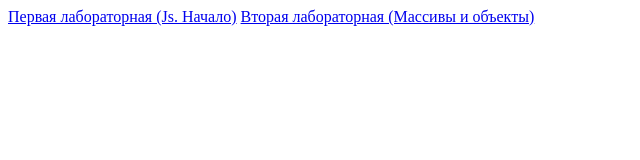
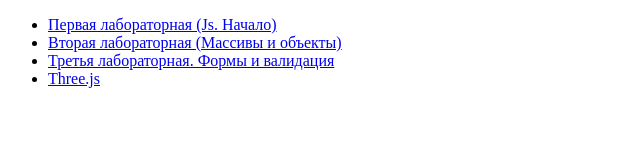
Before and after one commit to Sof7ik/web-mospolytech, a plain HTML site: page JS_3_sem/index.html in a window 1280 px wide. Shown: the whole page, without its empty margins (0-640 px from the left). Drawn offline with Linux system fonts and the light colour scheme.

Commit message:
added 3 lab

```diff
--- a/JS_3_sem/index.html
+++ b/JS_3_sem/index.html
@@ -8,7 +8,22 @@
   <title>Лабораторные работы JS Бычков Леонид</title>
 </head>
 <body>
-<a href="./1_lab/">Первая лабораторная (Js. Начало)</a>
-<a href="./2_lab/">Вторая лабораторная (Массивы и объекты)</a>
+<ul>
+  <li>
+    <a href="./1_lab/">Первая лабораторная (Js. Начало)</a>
+  </li>
+
+  <li>
+    <a href="./2_lab/">Вторая лабораторная (Массивы и объекты)</a>
+  </li>
+
+  <li>
+    <a href="./3_lab/">Третья лабораторная. Формы и валидация</a>
+  </li>
+
+  <li>
+    <a href="./three.js">Three.js</a>
+  </li>
+</ul>
 </body>
 </html>
```
Also changed, not shown: JS_3_sem/three.js/index.html (added, +18 -0 lines), JS_3_sem/three.js/main.js (added).
